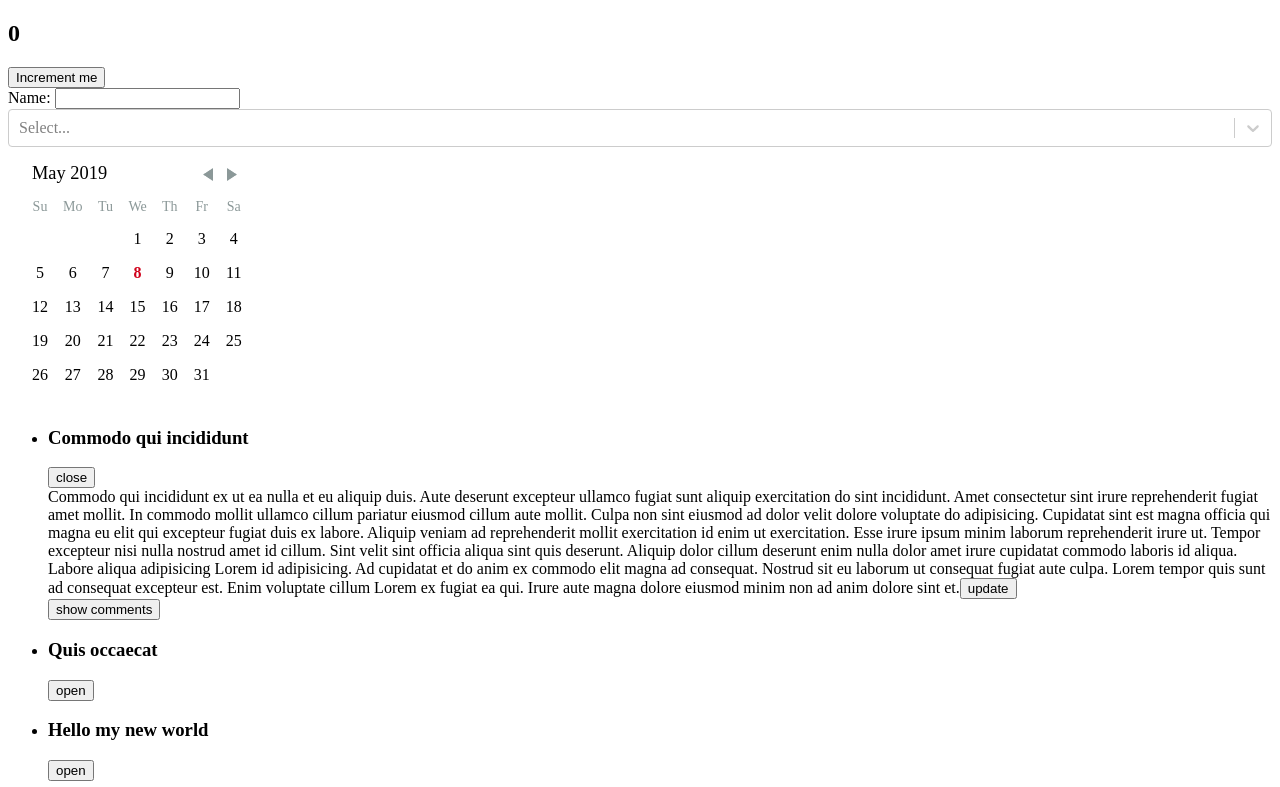
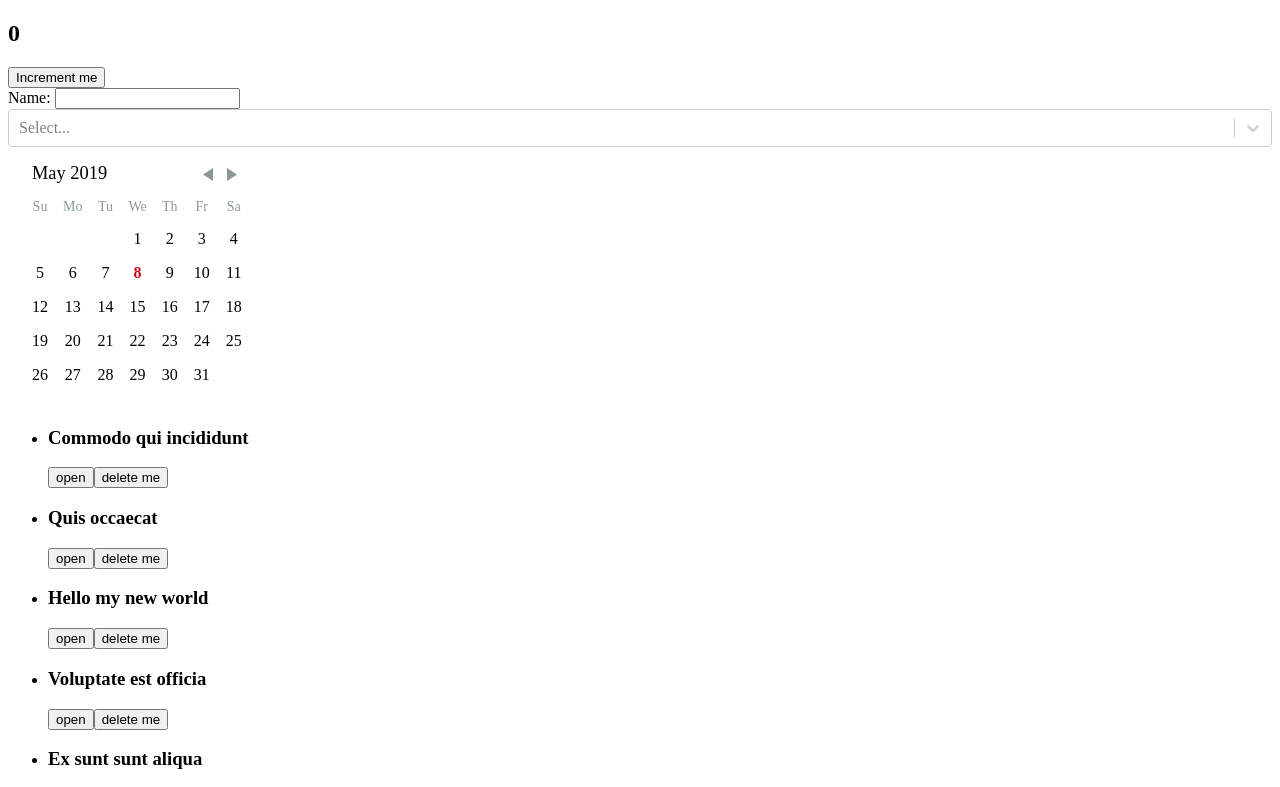
Before and after one commit to t0rrex/react_redux, a React app: page / in a window 1280 px wide. Shown: the top 787 px of the page. Built offline with nearby package versions, Linux system fonts and the light colour scheme.

Commit message:
Articles deleting (using Redux) added

```diff
--- a/src/AC/index.js
+++ b/src/AC/index.js
@@ -1,5 +1,14 @@
+import {DELETE_ARTICLE, INCREMENT} from '../constants';
+
 export function increment() {
     return {
-        type: 'INCREMENT'
+        type: INCREMENT
     }
 }
+
+export function deleteArticle(id) {
+    return {
+        type: DELETE_ARTICLE,
+        payload: { id }
+    }
+}
--- a/src/components/App.js
+++ b/src/components/App.js
@@ -1,7 +1,6 @@
 import React, { Component } from 'react';
 import PropTypes from 'prop-types';
 import ArticleList from './ArticleList';
-import ArticlesChart from './ArticlesChart';
 import UserForm from './UserForm';
 import Filters from './Filters';
 import Counter from './Counter';
@@ -12,15 +11,12 @@
     };
 
     render() {
-        const {articles} = this.props;
-
         return (
             <div>
                 <Counter />
                 <UserForm />
-                <Filters articles = {articles} />
-                <ArticleList articles = {articles} defaultOpenId = {articles[0].id}/>
-                <ArticlesChart articles = {articles} />
+                <Filters articles = {[]} />
+                <ArticleList />
             </div>
         )
     }
--- a/src/components/Article/index.js
+++ b/src/components/Article/index.js
@@ -1,7 +1,10 @@
 import React, {Component, PureComponent} from 'react';
+import {findDOMNode} from 'react-dom';
+import {connect} from 'react-redux';
 import PropTypes from 'prop-types';
 import CommentList from '../CommentList';
 import { CSSTransitionGroup } from 'react-transition-group';
+import {deleteArticle} from '../../AC';
 import './style.css';
 
 class Article extends PureComponent {
@@ -33,10 +36,17 @@
                 <button onClick = {toggleOpen}>
                     {isOpen ? 'close' : 'open'}
                 </button>
+                <button onClick = {this.handleDelete}>delete me</button>
                 {this.getBody()}
             </div>
         )
     }
+
+    handleDelete = () => {
+        const {deleteArticle, article} = this.props;
+        deleteArticle(article.id);
+        console.log('---', 'deleting article')
+    };
 
     setContainerRef = ref => {
         // this.container = ref
@@ -51,11 +61,14 @@
             <section>
                 {article.text}
                 <button onClick = {() => this.setState({updateIndex: this.state.updateIndex + 1})}>update</button>
-                <CommentList comments = {article.comments} key = {this.state.updateIndex}/>
+                <CommentList comments = {article.comments} ref = {this.setCommentsRef} key = {this.state.updateIndex}/>
             </section>
         )
     }
 
+    setCommentsRef = ref => {
+//        console.log('---', ref)
+    }
 }
 
-export default Article
+export default connect(null, { deleteArticle })(Article)
--- a/src/components/ArticleList.js
+++ b/src/components/ArticleList.js
@@ -2,17 +2,17 @@
 import PropTypes from 'prop-types';
 import Article from './Article';
 import accordion from '../decorators/accordion';
+import {connect} from 'react-redux';
 
 class ArticleList extends Component {
     static propTypes = {
+        //from connect
         articles: PropTypes.array.isRequired,
         //from accordion
         openItemId: PropTypes.string,
         toggleOpenItem: PropTypes.func.isRequired
     };
-
     render() {
-        // console.log('---', 'ArticleList', this.props);
         const { articles, openItemId, toggleOpenItem } = this.props;
         const articleElements = articles.map(article => <li key={article.id}>
             <Article
@@ -30,4 +30,6 @@
     }
 }
 
-export default accordion(ArticleList)
+export default connect(state => ({
+    articles: state.articles
+}))(accordion(ArticleList))
--- a/src/components/Counter.js
+++ b/src/components/Counter.js
@@ -19,6 +19,7 @@
     }
 
     handleIncrement = () => {
+        console.log('Counter props', this.props);
         const {increment} = this.props;
         increment()
     }
--- a/src/components/Root.js
+++ b/src/components/Root.js
@@ -4,10 +4,10 @@
 import store from '../store';
 import {Provider} from 'react-redux';
 
-function Root(props) {
+function Root() {
     return (
         <Provider store = {store}>
-            <App {...props}/>
+            <App />
         </Provider>
     )
 }
--- /dev/null
+++ b/src/constants.js
@@ -0,0 +1,3 @@
+export const DELETE_ARTICLE = 'DELETE_ARTICLE';
+
+export const INCREMENT = 'INCREMENT';
--- a/src/index.js
+++ b/src/index.js
@@ -1,6 +1,5 @@
 import React from 'react';
 import {render} from 'react-dom';
 import Root from './components/Root';
-import {articles} from './fixtures';
 
-render(<Root articles = {articles} />, document.getElementById('container'));
+render(<Root />, document.getElementById('container'));
--- /dev/null
+++ b/src/reducer/articles.js
@@ -0,0 +1,12 @@
+import {articles as defaultArticles} from '../fixtures';
+import {DELETE_ARTICLE} from '../constants';
+
+export default (articleState = defaultArticles, action) => {
+    const {type, payload} = action;
+
+    switch (type) {
+        case DELETE_ARTICLE: return articleState.filter(article => article.id !== payload.id)
+    }
+
+    return articleState
+}
--- a/src/reducer/counter.js
+++ b/src/reducer/counter.js
@@ -1,8 +1,10 @@
+import {INCREMENT} from '../constants';
+
 export default (count = 0, action) => {
     const {type} = action;
 
     switch (type) {
-        case 'INCREMENT': return count + 1
+        case INCREMENT: return count + 1
     }
 
     return count
--- a/src/reducer/index.js
+++ b/src/reducer/index.js
@@ -1,6 +1,8 @@
 import {combineReducers} from 'redux';
 import counterReducer from './counter';
+import articles from './articles';
 
 export default combineReducers({
-    count: counterReducer
+    count: counterReducer,
+    articles
 })
--- a/src/store/index.js
+++ b/src/store/index.js
@@ -1,7 +1,10 @@
 import {createStore} from 'redux';
 import reducer from '../reducer';
 
-const store = createStore(reducer);
+const store = createStore (
+    reducer,
+    window.__REDUX_DEVTOOLS_EXTENSION__ && window.__REDUX_DEVTOOLS_EXTENSION__()
+);
 
 //dev only
 window.store = store;
```
